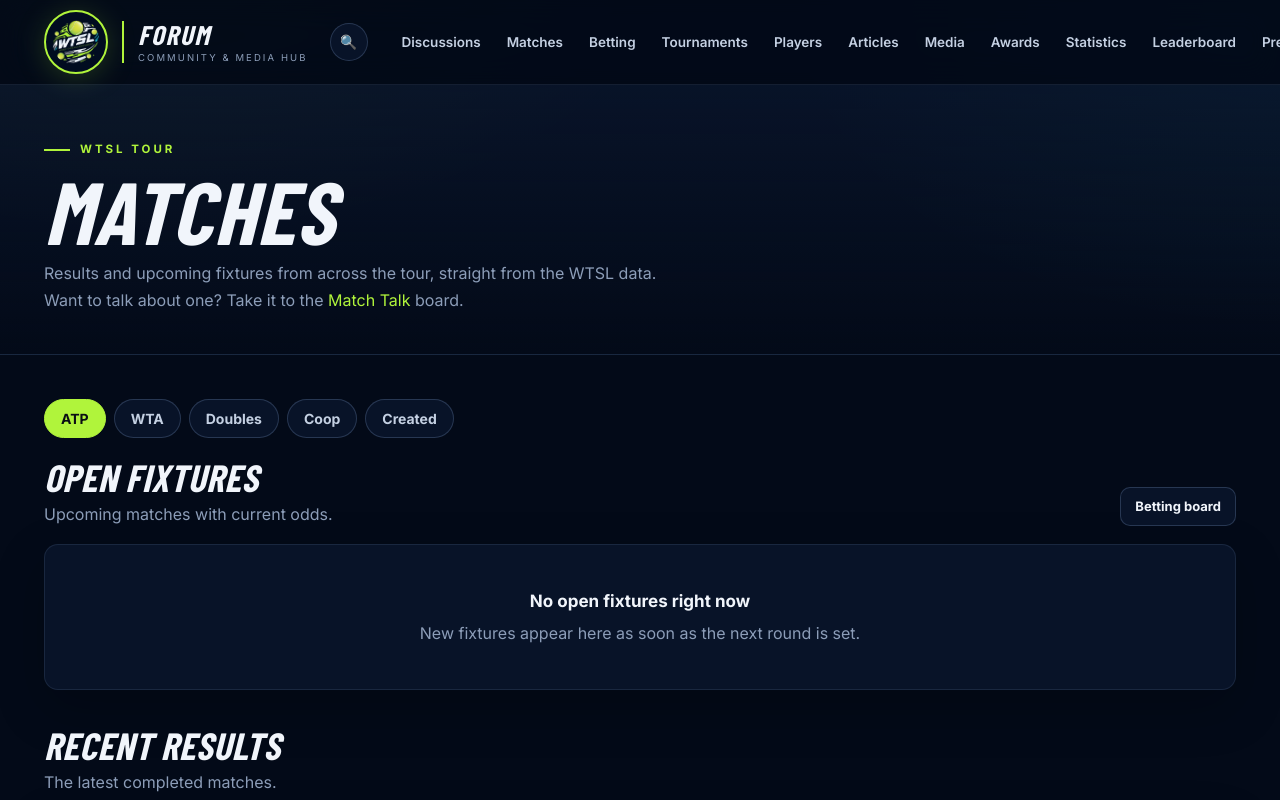
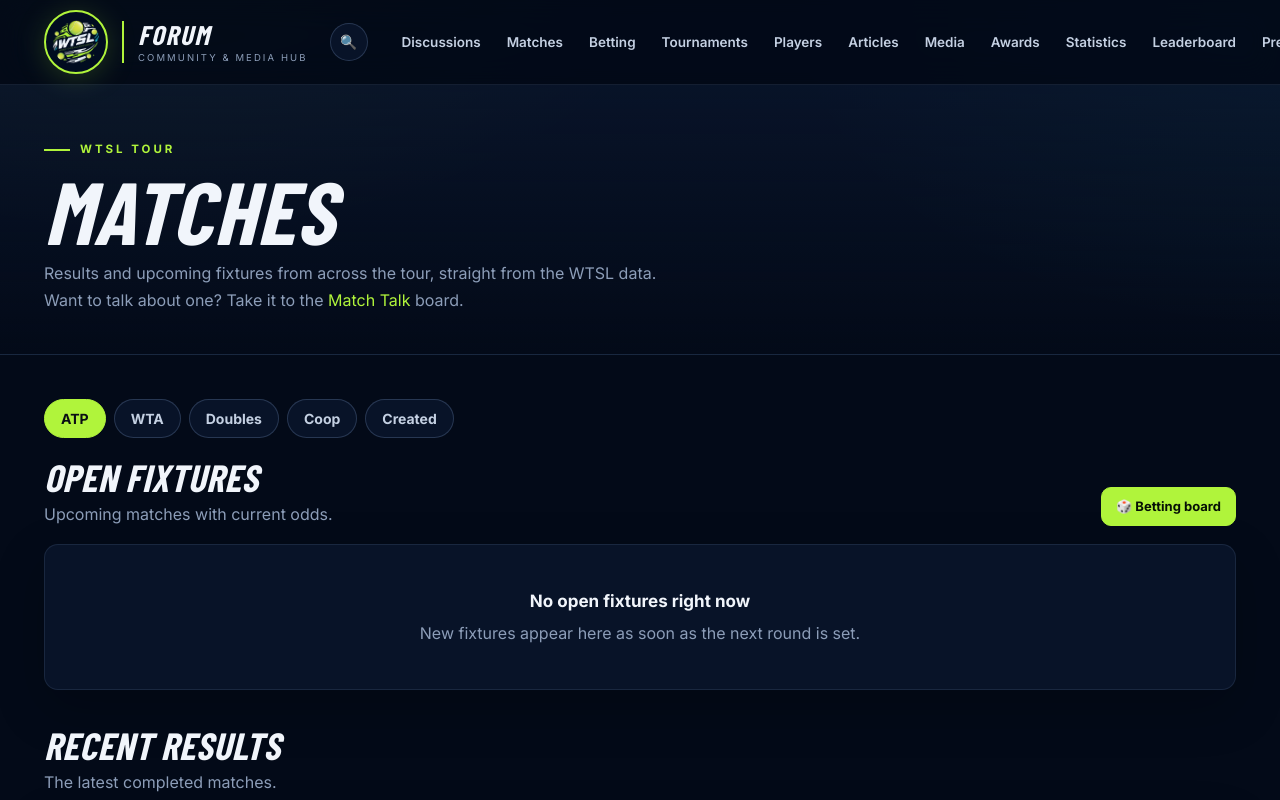
Before and after one commit to djokowtsl/wtslforum, a Next.js app: page /matches in a window 1280 px wide. Shown: the top 800 px of the page. Built offline with nearby package versions, Linux system fonts and the light colour scheme; no server answers; the database is empty; a web font is replaced by a local one.

Commit message:
Make betting board link on matches page a filled primary CTA
Co-authored-by: Copilot App <223556219+Copilot@users.noreply.github.com>

```diff
--- a/app/matches/page.tsx
+++ b/app/matches/page.tsx
@@ -40,7 +40,7 @@ export default async function Matches({ searchParams }: { searchParams: Promise<
       <PageHero eyebrow="WTSL Tour" title="Matches">Results and upcoming fixtures from across the tour, straight from the WTSL data. Want to talk about one? Take it to the <Link href="/discussions?c=match-talk" style={{ color: 'var(--lime)' }}>Match Talk</Link> board.</PageHero>
       <main className="container">
         <TourTabs basePath="/matches" current={tour} />
-        <div className="section-head"><div><h2 className="display">Open fixtures</h2><p>Upcoming matches with current odds.</p></div><Link className="btn btn-sm" href="/betting">Betting board</Link></div>
+        <div className="section-head"><div><h2 className="display">Open fixtures</h2><p>Upcoming matches with current odds.</p></div><Link className="btn btn-primary btn-sm" href="/betting">🎲 Betting board</Link></div>
         {fx.length === 0 ? <div className="forum-list"><div className="empty"><strong>No open fixtures right now</strong>{supportsBetting ? 'New fixtures appear here as soon as the next round is set.' : 'The betting bot only runs markets for ATP and WTA singles — this tour has no fixtures.'}</div></div> : <div className="live-grid">{fx.map((f: any) => <FixtureCard key={f.key} f={f} />)}</div>}
 
         <div className="section-head section-space"><div><h2 className="display">Recent results</h2><p>The latest completed matches.</p></div></div>
```
